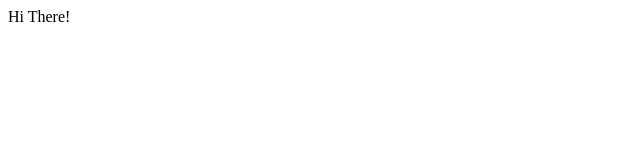
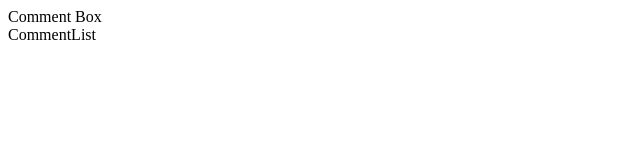
Before and after one commit to amitkb3/reacttesting, a React (Create React App) app: page / in a window 1280 px wide. Shown: the top 160 px of the page, without its empty margins (0-640 px from the left). Built offline with nearby package versions, Linux system fonts and the light colour scheme.

Commit message:
refactored setup and added CommentBox and CommentList components

```diff
--- a/package.json
+++ b/package.json
@@ -5,7 +5,9 @@
   "dependencies": {
     "react": "^16.7.0",
     "react-dom": "^16.7.0",
-    "react-scripts": "2.1.3"
+    "react-redux": "^6.0.0",
+    "react-scripts": "2.1.3",
+    "redux": "^4.0.1"
   },
   "scripts": {
     "start": "react-scripts start",
--- a/src/App.js
+++ /dev/null
@@ -1,11 +0,0 @@
-import React, { Component } from 'react';
-
-class App extends Component {
-  render() {
-    return (
-     <div>Hi There!</div>
-    );
-  }
-}
-
-export default App;
--- /dev/null
+++ b/src/components/App.js
@@ -0,0 +1,13 @@
+import React from 'react';
+
+import CommentBox from './CommentBox';
+import CommentList from './CommentList';
+
+export default () => {
+  return(
+    <div>
+      <CommentBox />
+      <CommentList />
+    </div>
+  );
+}
--- /dev/null
+++ b/src/components/CommentBox.js
@@ -0,0 +1,9 @@
+import React from 'react';
+
+export default () => {
+  return(
+    <div>
+      Comment Box
+    </div>
+  );
+};
--- /dev/null
+++ b/src/components/CommentList.js
@@ -0,0 +1,9 @@
+import React from 'react';
+
+export default () => {
+  return(
+    <div>
+      CommentList
+    </div>
+  );
+};
--- a/src/index.js
+++ b/src/index.js
@@ -1,5 +1,9 @@
 import React from 'react';
 import ReactDOM from 'react-dom';
-import App from './App';
 
-ReactDOM.render(<App />, document.getElementById('root'));
+import App from './components/App';
+
+ReactDOM.render(
+  <App />,
+  document.querySelector('#root')
+);
```
Also changed, not shown: 2 other files (tests, documents, lock files or other folders).
